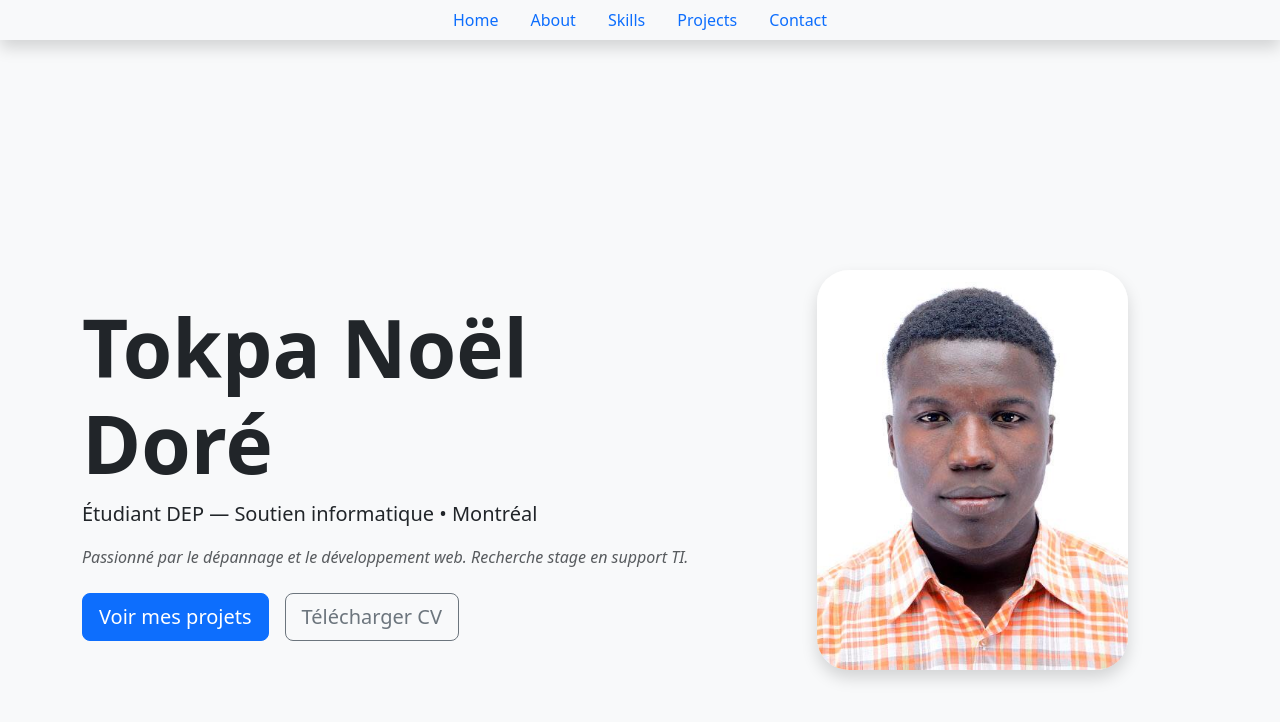
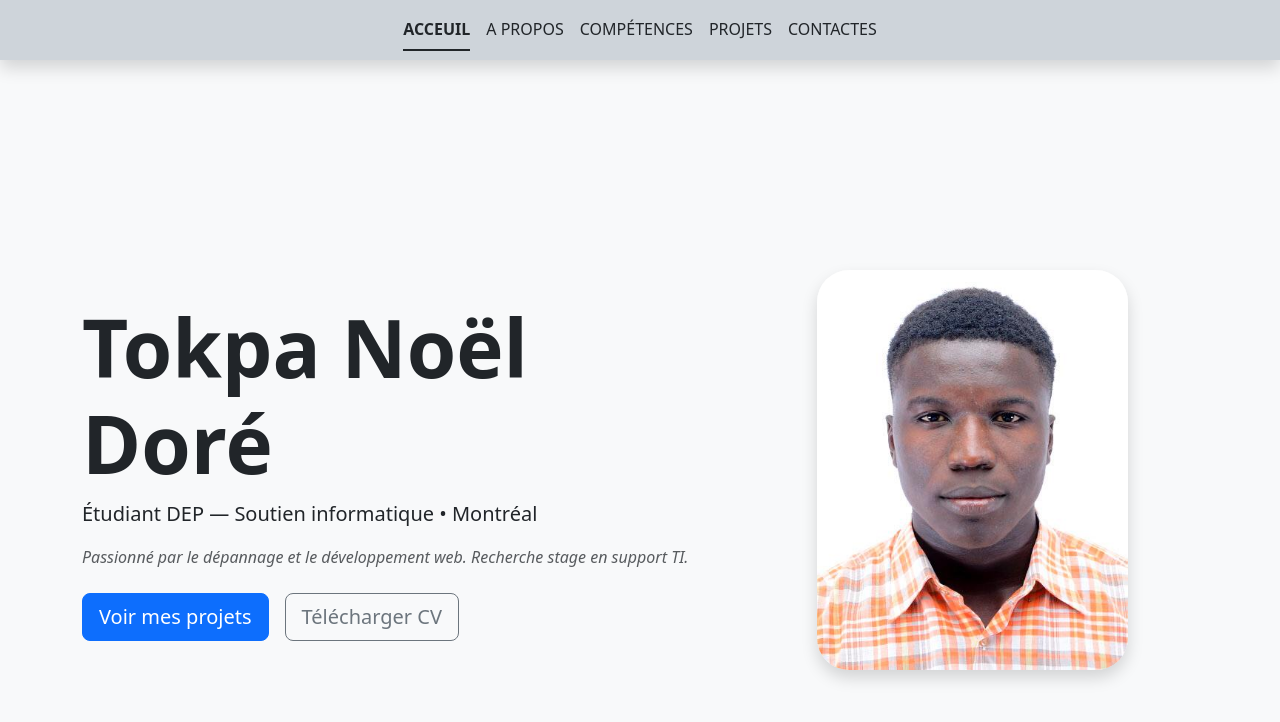
Before and after one commit to pradic52/portefolio, a React (Vite) app: page / in a window 1280 px wide. Shown: the top 722 px of the page. Built offline with nearby package versions, Linux system fonts and the light colour scheme.

Commit message:
Update index.tsx

```diff
--- a/src/components/nav-bar/index.tsx
+++ b/src/components/nav-bar/index.tsx
@@ -1,38 +1,37 @@
 import Nav from "react-bootstrap/Nav";
-import { useTranslation } from "react-i18next";
 
 function MainNav() {
-  const { t } = useTranslation();
-
+  const persoStyle:string = "text-dark text-uppercase"
   return (
     <Nav
-      className="justify-content-center fixed-top bg-light shadow"
-      defaultActiveKey="/home"
-      style={{ scrollBehavior: "smooth" }}
+      className="justify-content-center d-flex align-items-center fixed-top shadow bg-dark-subtle"
+      defaultActiveKey={"/home"}
+      variant="underline"
+      style={{ scrollBehavior: "smooth", height:60}}
     >
       <Nav.Item>
-        <Nav.Link eventKey="/home" href="#home">
-          {t("Home")}
+        <Nav.Link eventKey="/home" href="#home" className={persoStyle}>
+          Acceuil
         </Nav.Link>
       </Nav.Item>
       <Nav.Item>
-        <Nav.Link eventKey="/about" href="#about">
-          {t("About")}
+        <Nav.Link eventKey="/about" href="#about" className={persoStyle}>
+          A propos
         </Nav.Link>
       </Nav.Item>
       <Nav.Item>
-        <Nav.Link eventKey="/skills" href="#skills">
-          {t("Skills")}
+        <Nav.Link eventKey="/skills" href="#skills" className={persoStyle}>
+          Compétences
         </Nav.Link>
       </Nav.Item>
       <Nav.Item>
-        <Nav.Link eventKey="/projects" href="#projects">
-          {t("Projects")}
+        <Nav.Link eventKey="/projects" href="#projects" className={persoStyle}>
+          Projets
         </Nav.Link>
       </Nav.Item>
       <Nav.Item>
-        <Nav.Link eventKey="/contact" href="#contact">
-          {t("Contact")}
+        <Nav.Link eventKey="/contact" href="#contact" className={persoStyle}>
+          Contactes
         </Nav.Link>
       </Nav.Item>
     </Nav>
```
